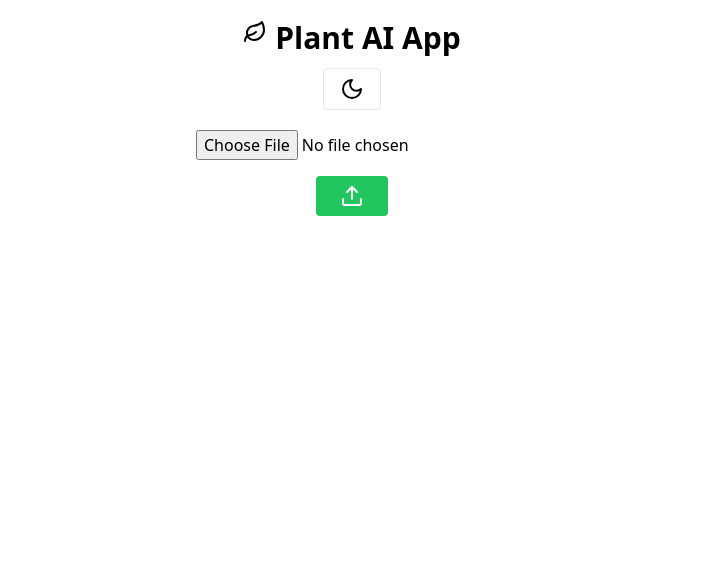
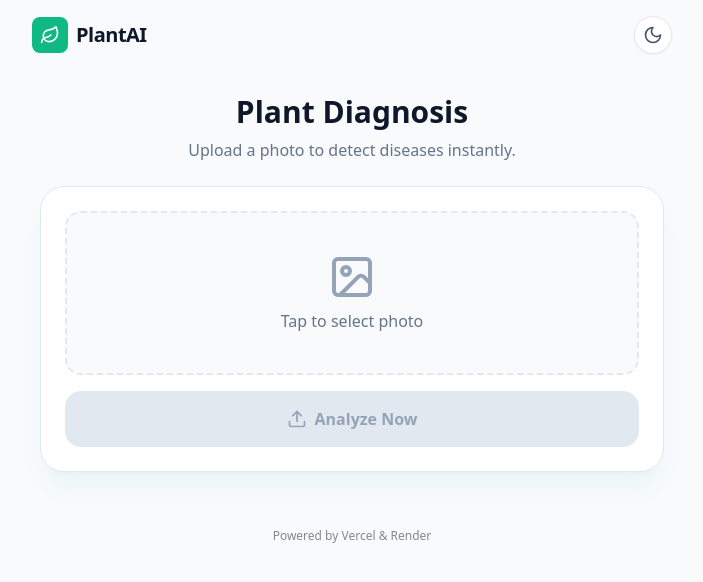
Before and after one commit to csc34716-coder/plant-ai-app, a React (Create React App) app: page / in a window 1280 px wide. Shown: the top 582 px of the page, without its empty margins (288-991 px from the left). Built offline with nearby package versions, Linux system fonts and the light colour scheme.

Commit message:
Enhance App with new icons and error handling
Added new icons and improved error messages for better user feedback.

```diff
--- a/src/App.js
+++ b/src/App.js
@@ -1,6 +1,5 @@
 import { useState } from "react";
-import { Upload, Loader2, Moon, Sun, Leaf } from "lucide-react";
-
+import { Upload, Loader2, Moon, Sun, Leaf, Image as ImageIcon, CheckCircle2, AlertCircle } from "lucide-react";
 
 function App() {
   const [image, setImage] = useState(null);
@@ -10,12 +9,14 @@ function App() {
   const [darkMode, setDarkMode] = useState(false);
 
   const handleImage = (file) => {
+    if (!file) return;
     setImage(file);
     setPreview(URL.createObjectURL(file));
+    setResult(null); // Clear previous result on new selection
   };
 
   const handleUpload = async () => {
-    if (!image) return alert("Select image first");
+    if (!image) return;
 
     setLoading(true);
     setResult(null);
@@ -30,61 +31,105 @@ function App() {
       });
 
       const data = await res.json();
-
       if (data.success && data.data) {
         setResult(data.data);
       } else {
-        setResult({ error: data.error || "No result" });
+        setResult({ error: data.error || "Could not identify plant" });
       }
     } catch (err) {
-      setResult({ error: "Server error" });
+      setResult({ error: "Server connection failed" });
     } finally {
       setLoading(false);
     }
   };
 
   return (
-    <div className={darkMode ? "dark bg-black text-white min-h-screen" : "bg-white text-black min-h-screen"}>
-      <div className="p-5 text-center">
-        <h1 className="text-3xl font-bold flex justify-center gap-2">
-          <Leaf /> Plant AI App
-        </h1>
+    <div className={`${darkMode ? "dark bg-slate-950 text-white" : "bg-slate-50 text-slate-900"} min-h-screen transition-colors duration-300`}>
 
+      {/* Navbar */}
+      <nav className="p-4 flex justify-between items-center max-w-2xl mx-auto">
+        <div className="flex items-center gap-2">
+          <div className="bg-emerald-500 p-2 rounded-lg">
+            <Leaf className="text-white w-5 h-5" />
+          </div>
+          <span className="font-bold text-xl tracking-tight">PlantAI</span>
+        </div>
         <button
           onClick={() => setDarkMode(!darkMode)}
-          className="mt-3 px-4 py-2 border rounded"
+          className={`p-2 rounded-full ${darkMode ? "bg-slate-800 text-yellow-400" : "bg-white text-slate-600 shadow-sm border"}`}
         >
-          {darkMode ? <Sun /> : <Moon />}
+          {darkMode ? <Sun size={20} /> : <Moon size={20} />}
         </button>
+      </nav>
 
-        <div className="mt-5">
-          <input
-            type="file"
-            onChange={(e) => handleImage(e.target.files[0])}
-          />
+      <main className="p-6 max-w-2xl mx-auto space-y-6">
+
+        {/* Hero Section */}
+        <header className="text-center space-y-2">
+          <h2 className="text-3xl font-extrabold">Plant Diagnosis</h2>
+          <p className={`${darkMode ? "text-slate-400" : "text-slate-500"}`}>Upload a photo to detect diseases instantly.</p>
+        </header>
+
+        {/* Upload Card */}
+        <div className={`${darkMode ? "bg-slate-900 border-slate-800" : "bg-white border-slate-200"} p-6 rounded-3xl border shadow-xl shadow-emerald-500/5`}>
+          <div className="space-y-4">
+            {!preview ? (
+              <label className={`flex flex-col items-center justify-center border-2 border-dashed rounded-2xl p-10 cursor-pointer transition-all ${darkMode ? "border-slate-700 hover:border-emerald-500 bg-slate-800/50" : "border-slate-200 hover:border-emerald-500 bg-slate-50"}`}>
+                <ImageIcon className="w-12 h-12 text-slate-400 mb-2" />
+                <span className="font-medium text-slate-500">Tap to select photo</span>
+                <input type="file" className="hidden" onChange={(e) => handleImage(e.target.files[0])} accept="image/*" />
+              </label>
+            ) : (
+              <div className="relative group">
+                <img src={preview} alt="preview" className="w-full h-64 object-cover rounded-2xl shadow-inner" />
+                <button
+                  onClick={() => {setPreview(null); setImage(null);}}
+                  className="absolute top-2 right-2 bg-red-500 text-white p-1 rounded-full shadow-lg"
+                >
+                  <AlertCircle size={16} />
+                </button>
               </div>
-
-        {preview && (
-          <img src={preview} alt="preview" className="mt-4 w-60 mx-auto rounded" />
             )}
 
             <button
+              disabled={!image || loading}
               onClick={handleUpload}
-          className="mt-4 px-6 py-2 bg-green-500 text-white rounded"
+              className={`w-full py-4 rounded-2xl font-bold flex items-center justify-center gap-2 transition-all ${
+                !image || loading
+                ? "bg-slate-200 text-slate-400 cursor-not-allowed"
+                : "bg-emerald-600 text-white hover:bg-emerald-700 shadow-lg shadow-emerald-500/20 active:scale-95"
+              }`}
             >
-          {loading ? <Loader2 className="animate-spin" /> : <Upload />}
+              {loading ? <Loader2 className="animate-spin" /> : <><Upload size={20} /> Analyze Now</>}
             </button>
+          </div>
+        </div>
 
+        {/* Results Section */}
         {result && (
-          <div className="mt-5">
-            {result.error ? (
-              <p className="text-red-500">{result.error}</p>
-            ) : (
-              <p className="text-green-600">Result: {JSON.stringify(result)}</p>
+          <div className={`animate-in fade-in slide-in-from-bottom-4 duration-500 p-6 rounded-3xl border ${
+            result.error
+            ? "bg-red-50 border-red-100 text-red-700"
+            : "bg-emerald-50 border-emerald-100 text-emerald-800"
+          }`}>
+            <div className="flex items-center gap-3 mb-2">
+              {result.error ? <AlertCircle /> : <CheckCircle2 className="text-emerald-600" />}
+              <h3 className="font-bold text-lg">Analysis Complete</h3>
+            </div>
+            <div className="text-sm font-medium opacity-90 leading-relaxed bg-white/50 p-4 rounded-xl border border-white">
+              {result.error ? result.error : (
+                <pre className="whitespace-pre-wrap font-sans">
+                  {typeof result === 'object' ? JSON.stringify(result, null, 2) : result}
+                </pre>
               )}
             </div>
+          </div>
         )}
-      </div>
+      </main>
+
+      <footer className="py-8 text-center text-xs opacity-50 font-medium">
+        Powered by Vercel & Render
+      </footer>
     </div>
   );
 }
```
Lines whose indentation alone changed are shown as unchanged.
